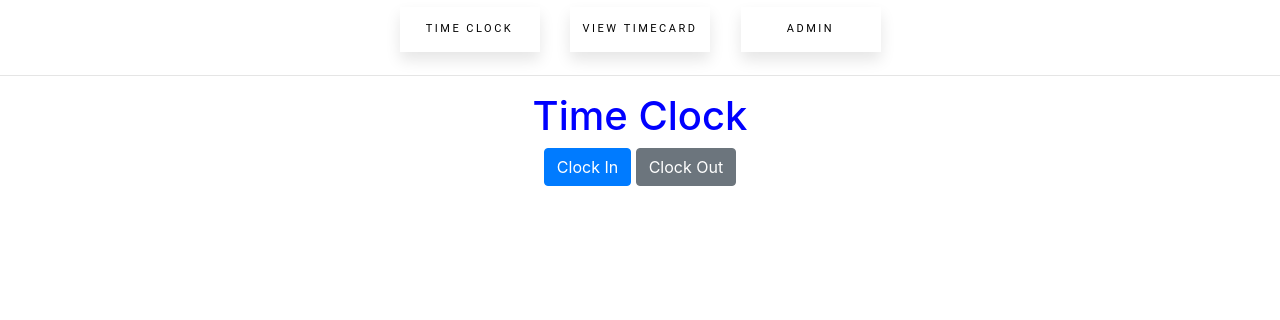
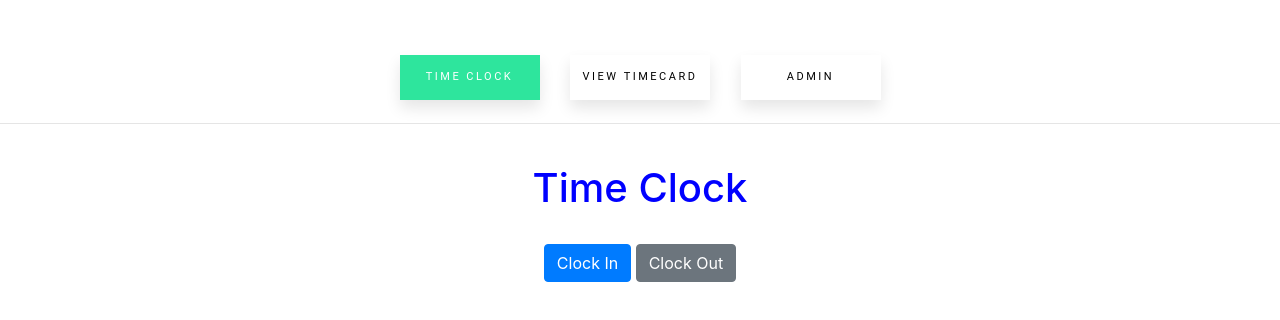
Before and after one commit to revenghost/RTT, a website: page public/index.html in a window 1280 px wide. Drawn offline with nearby package versions, Linux system fonts and the light colour scheme.

Commit message:
stylingOnbuttons

```diff
--- a/public/index.html
+++ b/public/index.html
@@ -1,20 +1,23 @@
 <!doctype html>
 <html lang="en">
+
 <head>
   <!-- Required meta tags -->
   <meta charset="utf-8">
   <meta name="viewport" content="width=device-width, initial-scale=1, shrink-to-fit=no">
 
   <!-- Bootstrap CSS -->
-    <link rel="stylesheet" href="https://stackpath.bootstrapcdn.com/bootstrap/4.5.2/css/bootstrap.min.css" integrity="sha384-JcKb8q3iqJ61gNV9KGb8thSsNjpSL0n8PARn9HuZOnIxN0hoP+VmmDGMN5t9UJ0Z" crossorigin="anonymous">
+  <link rel="stylesheet" href="https://stackpath.bootstrapcdn.com/bootstrap/4.5.2/css/bootstrap.min.css"
+    integrity="sha384-JcKb8q3iqJ61gNV9KGb8thSsNjpSL0n8PARn9HuZOnIxN0hoP+VmmDGMN5t9UJ0Z" crossorigin="anonymous">
   <!-- Custom CSS -->
   <link rel="stylesheet" href="./styles/style.css">
-
+</br>
+</br>
   <div class="btn pull-right">
-      <button class="button">TIME CLOCK</button>
+    <button class="button selected" href="index.html">TIME CLOCK</button>
   </div>
     <div class="btn pull-right">
-      <button class="button">VIEW TIMECARD</button>
+    <button class="button"href="pages/timeCard.html">VIEW TIMECARD</button>
   </div>
   <div class="btn pull-right">
     <button class="button">ADMIN</button>
@@ -22,17 +25,25 @@
   <hr>
   <title>RTT</title>
 </head>
+</br>
 <body>
   <h1>Time Clock</h1>
-
+  </br>
   <button type="button" id="clockIn" class="btn btn-primary">Clock In</button>
   <button type="button" id="clockOut" class="btn btn-secondary">Clock Out</button>
 
   <!-- Optional JavaScript -->
   <script src="./scripts/script.js"></script>
   <!-- jQuery first, then Popper.js, then Bootstrap JS -->
-    <script src="https://code.jquery.com/jquery-3.5.1.slim.min.js" integrity="sha384-DfXdz2htPH0lsSSs5nCTpuj/zy4C+OGpamoFVy38MVBnE+IbbVYUew+OrCXaRkfj" crossorigin="anonymous"></script>
-    <script src="https://cdn.jsdelivr.net/npm/popper.js@1.16.1/dist/umd/popper.min.js" integrity="sha384-9/reFTGAW83EW2RDu2S0VKaIzap3H66lZH81PoYlFhbGU+6BZp6G7niu735Sk7lN" crossorigin="anonymous"></script>
-    <script src="https://stackpath.bootstrapcdn.com/bootstrap/4.5.2/js/bootstrap.min.js" integrity="sha384-B4gt1jrGC7Jh4AgTPSdUtOBvfO8shuf57BaghqFfPlYxofvL8/KUEfYiJOMMV+rV" crossorigin="anonymous"></script>
+  <script src="https://code.jquery.com/jquery-3.5.1.slim.min.js"
+    integrity="sha384-DfXdz2htPH0lsSSs5nCTpuj/zy4C+OGpamoFVy38MVBnE+IbbVYUew+OrCXaRkfj"
+    crossorigin="anonymous"></script>
+  <script src="https://cdn.jsdelivr.net/npm/popper.js@1.16.1/dist/umd/popper.min.js"
+    integrity="sha384-9/reFTGAW83EW2RDu2S0VKaIzap3H66lZH81PoYlFhbGU+6BZp6G7niu735Sk7lN"
+    crossorigin="anonymous"></script>
+  <script src="https://stackpath.bootstrapcdn.com/bootstrap/4.5.2/js/bootstrap.min.js"
+    integrity="sha384-B4gt1jrGC7Jh4AgTPSdUtOBvfO8shuf57BaghqFfPlYxofvL8/KUEfYiJOMMV+rV"
+    crossorigin="anonymous"></script>
 </body>
+
 </html>
--- a/public/styles/style.css
+++ b/public/styles/style.css
@@ -5,12 +5,6 @@ html, body {
     height: 100%;
     text-align: center;
   }
-
-  /* .wrap {
-    display: flex;
-    align-items: center;
-    justify-content: center;
-  } */
 
   .button {
     width: 140px;
@@ -28,6 +22,13 @@ html, body {
     outline: none;
     }
 
+    .selected {
+
+        background-color: #2EE59D;
+        color: #fff;
+        pointer-events: none;
+    }
+
   .button:hover {
     background-color: #2EE59D;
     box-shadow: 0px 15px 20px rgba(46, 229, 157, 0.4);
```
Lines whose indentation alone changed are shown as unchanged.
